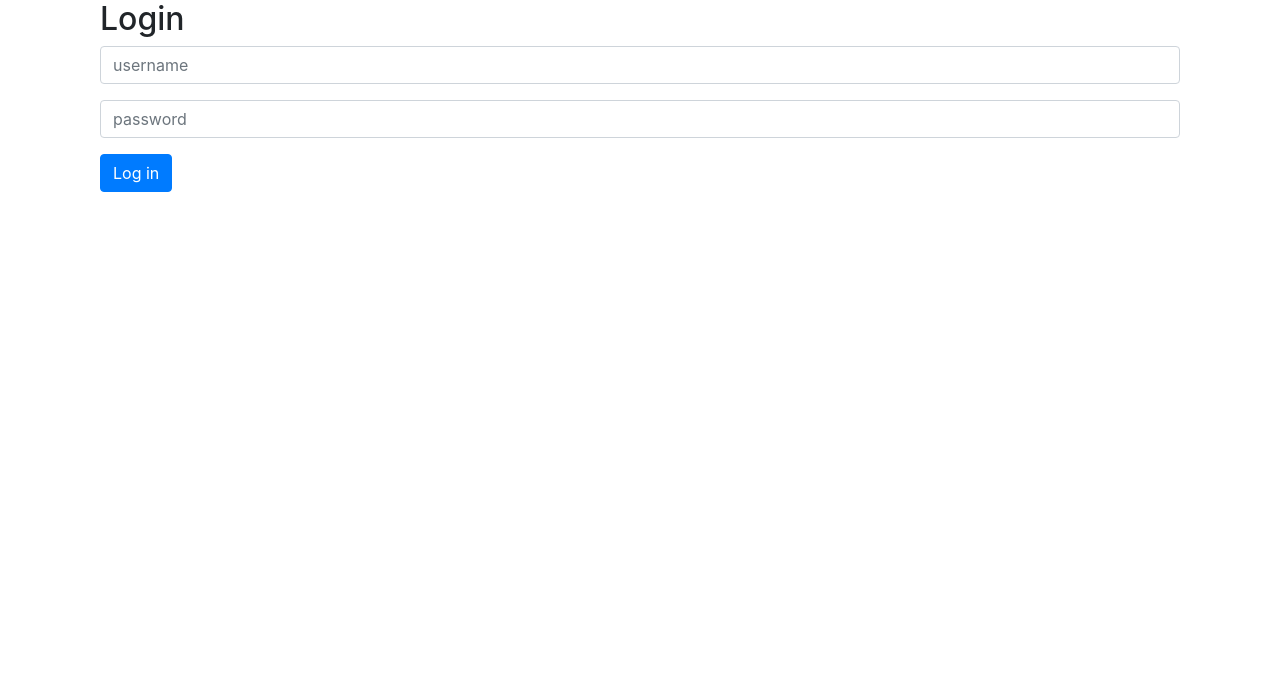
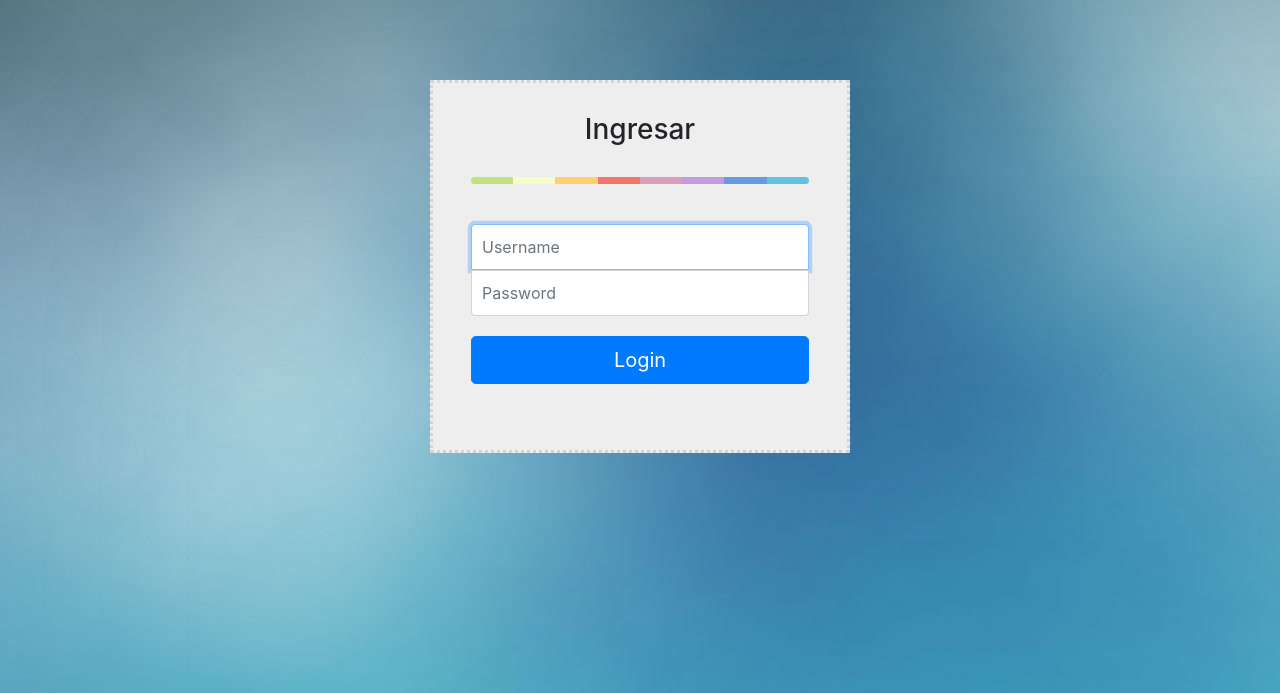
Before and after one commit to tomasaccini/Corrector-Automatico, a Flask app: page / in a window 1280 px wide. Shown: the top 693 px of the page. Run offline with Flask 2, Linux system fonts and the light colour scheme; some libraries are stand-ins or nearby versions.

Commit message:
Agrego estilo al login

```diff
--- a/static/css/style.css
+++ b/static/css/style.css
@@ -1,3 +1,4 @@
+
 .title {
   display: inline-block;
   font-weight: 20;
@@ -9,3 +10,58 @@
   padding-top: 35px;
   padding-bottom: 20px;
 }
+
+#login{
+  /* background-color: black; */
+  background: url(../images/fondo.jpg);
+  height:100%;
+  width:100%;
+}
+
+.wrapper {
+	margin-top: 80px;
+	margin-bottom: 20px;
+}
+
+.form-signin {
+  max-width: 420px;
+  padding: 30px 38px 66px;
+  margin: 0 auto;
+  background-color: #eee;
+  border: 3px dotted rgba(0,0,0,0.1);
+  }
+
+.form-signin-heading {
+  text-align:center;
+  margin-bottom: 30px;
+}
+
+.form-control {
+  position: relative;
+  font-size: 16px;
+  height: auto;
+  padding: 10px;
+}
+
+input[type="text"] {
+  margin-bottom: 0px;
+  border-bottom-left-radius: 0;
+  border-bottom-right-radius: 0;
+}
+
+input[type="password"] {
+  margin-bottom: 20px;
+  border-top-left-radius: 0;
+  border-top-right-radius: 0;
+}
+
+.colorgraph {
+  height: 7px;
+  border-top: 0;
+  background: #c4e17f;
+  border-radius: 5px;
+  background-image: -webkit-linear-gradient(left, #c4e17f, #c4e17f 12.5%, #f7fdca 12.5%, #f7fdca 25%, #fecf71 25%, #fecf71 37.5%, #f0776c 37.5%, #f0776c 50%, #db9dbe 50%, #db9dbe 62.5%, #c49cde 62.5%, #c49cde 75%, #669ae1 75%, #669ae1 87.5%, #62c2e4 87.5%, #62c2e4);
+  background-image: -moz-linear-gradient(left, #c4e17f, #c4e17f 12.5%, #f7fdca 12.5%, #f7fdca 25%, #fecf71 25%, #fecf71 37.5%, #f0776c 37.5%, #f0776c 50%, #db9dbe 50%, #db9dbe 62.5%, #c49cde 62.5%, #c49cde 75%, #669ae1 75%, #669ae1 87.5%, #62c2e4 87.5%, #62c2e4);
+  background-image: -o-linear-gradient(left, #c4e17f, #c4e17f 12.5%, #f7fdca 12.5%, #f7fdca 25%, #fecf71 25%, #fecf71 37.5%, #f0776c 37.5%, #f0776c 50%, #db9dbe 50%, #db9dbe 62.5%, #c49cde 62.5%, #c49cde 75%, #669ae1 75%, #669ae1 87.5%, #62c2e4 87.5%, #62c2e4);
+  background-image: linear-gradient(to right, #c4e17f, #c4e17f 12.5%, #f7fdca 12.5%, #f7fdca 25%, #fecf71 25%, #fecf71 37.5%, #f0776c 37.5%, #f0776c 50%, #db9dbe 50%, #db9dbe 62.5%, #c49cde 62.5%, #c49cde 75%, #669ae1 75%, #669ae1 87.5%, #62c2e4 87.5%, #62c2e4);
+}
--- a/templates/login.html
+++ b/templates/login.html
@@ -7,25 +7,25 @@
 
         <!-- Bootstrap CSS -->
         <link rel="stylesheet" href="https://maxcdn.bootstrapcdn.com/bootstrap/4.0.0/css/bootstrap.min.css" integrity="sha384-Gn5384xqQ1aoWXA+058RXPxPg6fy4IWvTNh0E263XmFcJlSAwiGgFAW/dAiS6JXm" crossorigin="anonymous">
+        <!--CSS -->
+        <link rel="stylesheet" href="../static/css/style.css"></link>
+        <!--js -->
+        <script src="//maxcdn.bootstrapcdn.com/bootstrap/3.3.0/js/bootstrap.min.js"></script>
+        <script src="//code.jquery.com/jquery-1.11.1.min.js"></script>
         <title>Login</title>
     </head>
-    <body>
-        <div class="container">
-            <form action="/login" method="POST">
-                <div class="container-fluid">
-                    <h2>Login</h2>
+    <body id="login">
+        <div class = "container">
+        	<div class="wrapper">
+        		<form action="/login" method="POST" name="Login_Form" class="form-signin">
+        		    <h3 class="form-signin-heading">Ingresar</h3>
+        			  <hr class="colorgraph"><br>
+        			  <input type="text" class="form-control" name="Username" placeholder="Username" required="" autofocus="" />
+        			  <input type="password" class="form-control" name="Password" placeholder="Password" required=""/>
 
-                    <div class="form-group">
-                        <input type="text" class="form-control" value="" placeholder="username" name="username">
-                    </div>
-
-                    <div class="form-group">
-                        <input type="password" class="form-control" value="" placeholder="password" name="password">
-                    </div>
-                    <input type="submit" value="Log in" class="btn btn-primary btn-small">
-                    <br>
-                </div>
-            </form>
+        			  <button class="btn btn-lg btn-primary btn-block"  name="Submit" value="Login" type="submit">Login</button>
+        		</form>
+        	</div>
         </div>
     </body>
 </html>
```
Also changed, not shown: static/images/fondo.jpg (added).
